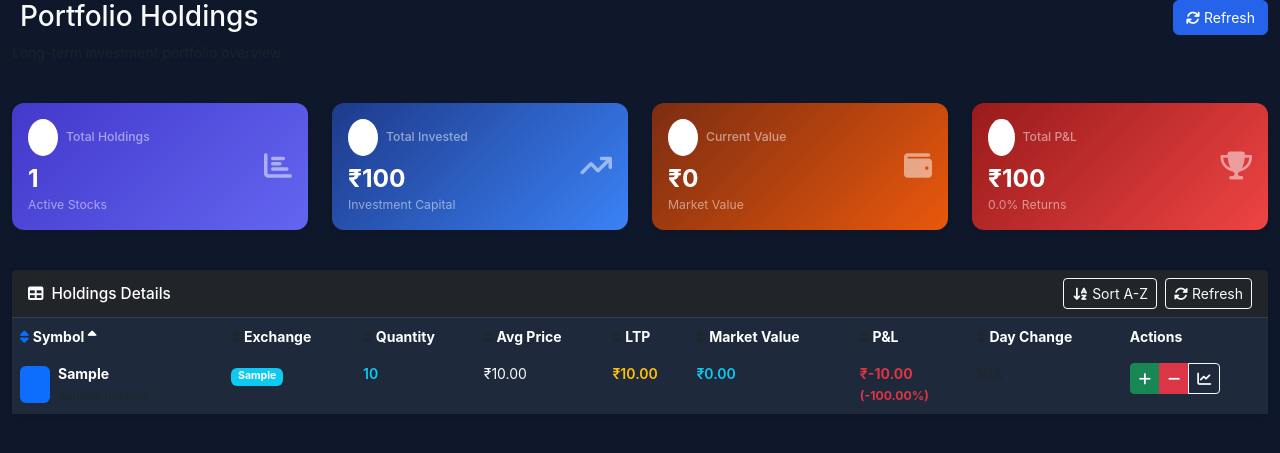
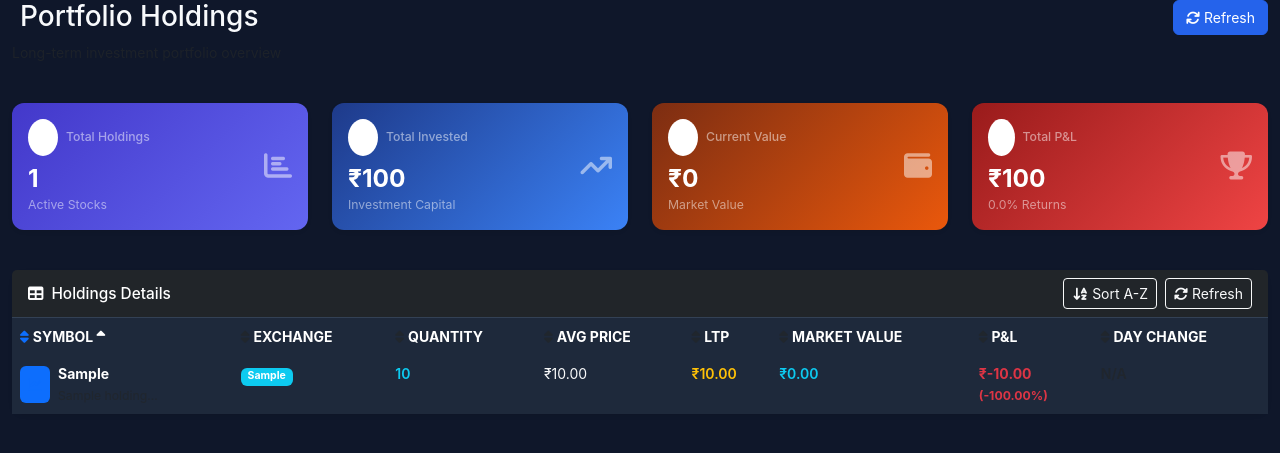
Before and after one commit to dhananjay-shahane/KotakNeoTrade, a Flask app: template templates/holdings.html in a window 1280 px wide. Shown: the top 453 px of the page. Run offline with Flask 3, Linux system fonts and the light colour scheme; the template is opened without the code that fills it: most values are stand-ins (such as "Sample title", 1, 10 or a date in 2020); some libraries are stand-ins or nearby versions.

Commit message:
Improve table appearance across the application with capitalized headings
Updates table headers to uppercase in dashboard, holdings, and positions templates and removes Action column from positions.html.

Replit-Commit-Author: Agent
Replit-Commit-Session-Id: 0478a983-51c8-44ea-b76b-29ad81342813
Replit-Commit-Screenshot-Url: https://storage.googleapis.com/screenshot-production-us-central1/11f16f90-89ed-4857-8828-fc7200a722a1/10c922d5-9402-4ff7-ad6d-839f8ea143cd.jpg

```diff
--- a/templates/holdings.html
+++ b/templates/holdings.html
@@ -149,30 +149,29 @@
                 <thead class="bg-dark">
                     <tr>
                         <th class="sortable border-0" onclick="sortTable('symbol')" style="cursor: pointer;">
-                            <i class="fas fa-sort me-1 text-muted"></i>Symbol <i class="fas fa-sort-up d-none" id="sort-symbol-asc"></i><i class="fas fa-sort-down d-none" id="sort-symbol-desc"></i>
+                            <i class="fas fa-sort me-1 text-muted"></i>SYMBOL <i class="fas fa-sort-up d-none" id="sort-symbol-asc"></i><i class="fas fa-sort-down d-none" id="sort-symbol-desc"></i>
                         </th>
                         <th class="sortable border-0" onclick="sortTable('exchange')" style="cursor: pointer;">
-                            <i class="fas fa-sort me-1 text-muted"></i>Exchange <i class="fas fa-sort-up d-none" id="sort-exchange-asc"></i><i class="fas fa-sort-down d-none" id="sort-exchange-desc"></i>
+                            <i class="fas fa-sort me-1 text-muted"></i>EXCHANGE <i class="fas fa-sort-up d-none" id="sort-exchange-asc"></i><i class="fas fa-sort-down d-none" id="sort-exchange-desc"></i>
                         </th>
                         <th class="sortable border-0" onclick="sortTable('quantity')" style="cursor: pointer;">
-                            <i class="fas fa-sort me-1 text-muted"></i>Quantity <i class="fas fa-sort-up d-none" id="sort-quantity-asc"></i><i class="fas fa-sort-down d-none" id="sort-quantity-desc"></i>
+                            <i class="fas fa-sort me-1 text-muted"></i>QUANTITY <i class="fas fa-sort-up d-none" id="sort-quantity-asc"></i><i class="fas fa-sort-down d-none" id="sort-quantity-desc"></i>
                         </th>
                         <th class="sortable border-0" onclick="sortTable('avgPrice')" style="cursor: pointer;">
-                            <i class="fas fa-sort me-1 text-muted"></i>Avg Price <i class="fas fa-sort-up d-none" id="sort-avgPrice-asc"></i><i class="fas fa-sort-down d-none" id="sort-avgPrice-desc"></i>
+                            <i class="fas fa-sort me-1 text-muted"></i>AVG PRICE <i class="fas fa-sort-up d-none" id="sort-avgPrice-asc"></i><i class="fas fa-sort-down d-none" id="sort-avgPrice-desc"></i>
                         </th>
                         <th class="sortable border-0" onclick="sortTable('ltp')" style="cursor: pointer;">
                             <i class="fas fa-sort me-1 text-muted"></i>LTP <i class="fas fa-sort-up d-none" id="sort-ltp-asc"></i><i class="fas fa-sort-down d-none" id="sort-ltp-desc"></i>
                         </th>
                         <th class="sortable border-0" onclick="sortTable('marketValue')" style="cursor: pointer;">
-                            <i class="fas fa-sort me-1 text-muted"></i>Market Value <i class="fas fa-sort-up d-none" id="sort-marketValue-asc"></i><i class="fas fa-sort-down d-none" id="sort-marketValue-desc"></i>
+                            <i class="fas fa-sort me-1 text-muted"></i>MARKET VALUE <i class="fas fa-sort-up d-none" id="sort-marketValue-asc"></i><i class="fas fa-sort-down d-none" id="sort-marketValue-desc"></i>
                         </th>
                         <th class="sortable border-0" onclick="sortTable('pnl')" style="cursor: pointer;">
                             <i class="fas fa-sort me-1 text-muted"></i>P&L <i class="fas fa-sort-up d-none" id="sort-pnl-asc"></i><i class="fas fa-sort-down d-none" id="sort-pnl-desc"></i>
                         </th>
                         <th class="sortable border-0" onclick="sortTable('dayChange')" style="cursor: pointer;">
-                            <i class="fas fa-sort me-1 text-muted"></i>Day Change <i class="fas fa-sort-up d-none" id="sort-dayChange-asc"></i><i class="fas fa-sort-down d-none" id="sort-dayChange-desc"></i>
+                            <i class="fas fa-sort me-1 text-muted"></i>DAY CHANGE <i class="fas fa-sort-up d-none" id="sort-dayChange-asc"></i><i class="fas fa-sort-down d-none" id="sort-dayChange-desc"></i>
                         </th>
-                        <th class="border-0">Actions</th>
                     </tr>
                 </thead>
                 <tbody id="holdingsTableBody">
@@ -238,19 +237,6 @@
                                     N/A
                                 {% endif %}
                             </span>
-                        </td>
-                        <td class="border-0">
-                            <div class="btn-group btn-group-sm">
-                                <button class="btn btn-success btn-sm" onclick="buyHolding('{{ holding.displaySymbol or holding.symbol }}')">
-                                    <i class="fas fa-plus"></i>
-                                </button>
-                                <button class="btn btn-danger btn-sm" onclick="sellHolding('{{ holding.displaySymbol or holding.symbol }}', '{{ holding.sellableQuantity or holding.quantity or 0 }}')">
-                                    <i class="fas fa-minus"></i>
-                                </button>
-                                <button class="btn btn-outline-light btn-sm" onclick="getQuote('{{ holding.instrumentToken }}', '{{ holding.exchangeSegment }}')">
-                                    <i class="fas fa-chart-line"></i>
-                                </button>
-                            </div>
                         </td>
                     </tr>
                     {% endfor %}
```
Also changed, not shown: replit.md (+6 -0 lines), templates/dashboard.html (+4 -4 lines), templates/positions.html (+11 -12 lines), attached_assets/image_1751024947596.png (added), 1 other file.
